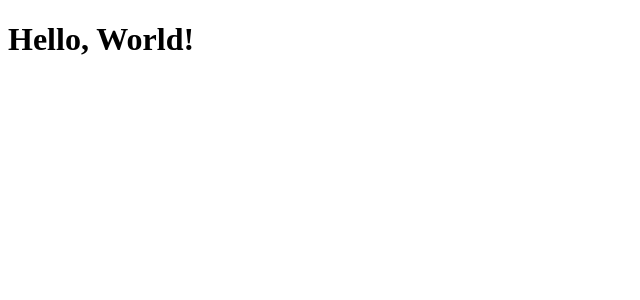
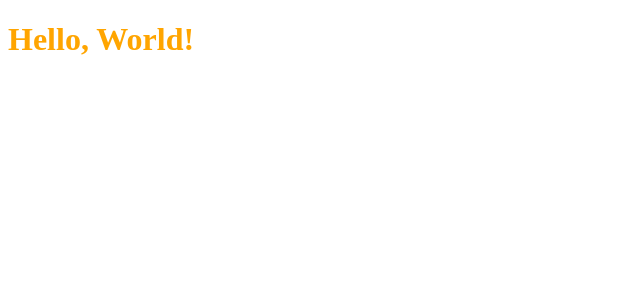
Before and after one commit to prajwalsharma/react-webpack-typescript, a React app: page / in a window 1280 px wide. Shown: the top 300 px of the page, without its empty margins (0-640 px from the left). Built offline with nearby package versions, Linux system fonts and the light colour scheme.

Commit message:
feat: enable css support

```diff
--- a/package.json
+++ b/package.json
@@ -30,7 +30,9 @@
     "@types/react": "^18.2.15",
     "@types/react-dom": "^18.2.7",
     "babel-loader": "^9.1.3",
+    "css-loader": "^6.8.1",
     "html-webpack-plugin": "^5.5.3",
+    "style-loader": "^3.3.3",
     "typescript": "^5.1.6",
     "webpack": "^5.88.1",
     "webpack-cli": "^5.1.4",
--- a/src/App.tsx
+++ b/src/App.tsx
@@ -1 +1,3 @@
+import "./styles.css";
+
 export const App = () => <h1>Hello, World!</h1>;
--- /dev/null
+++ b/src/styles.css
@@ -0,0 +1,3 @@
+h1 {
+    color: orange
+}
--- a/webpack/webpack.config.js
+++ b/webpack/webpack.config.js
@@ -16,6 +16,10 @@ module.exports  = {
                         loader: 'babel-loader'
                     }
                 ]
+            },
+            {
+                test: /\.css$/,
+                use:['style-loader','css-loader']
             }
         ]
     },
```
Also changed, not shown: 2 other files (tests, documents, lock files or other folders).
